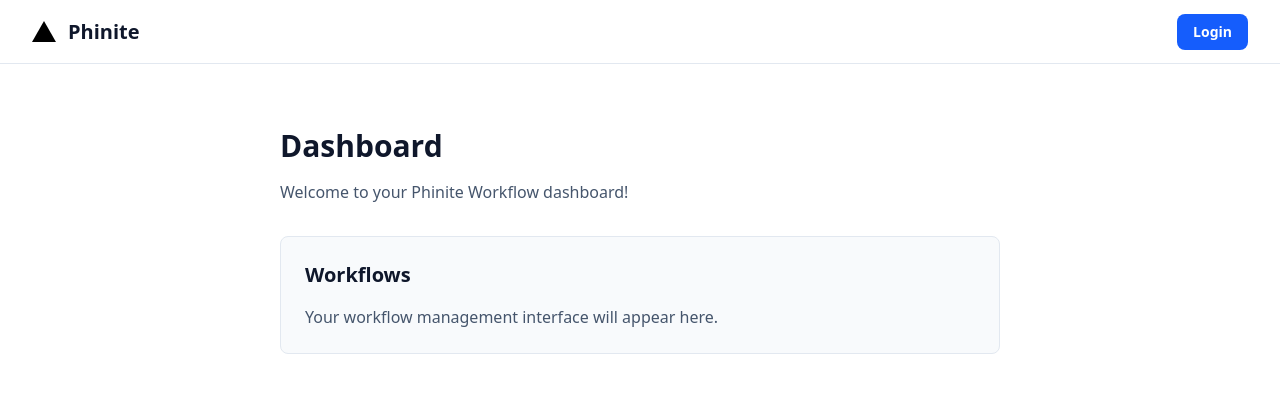
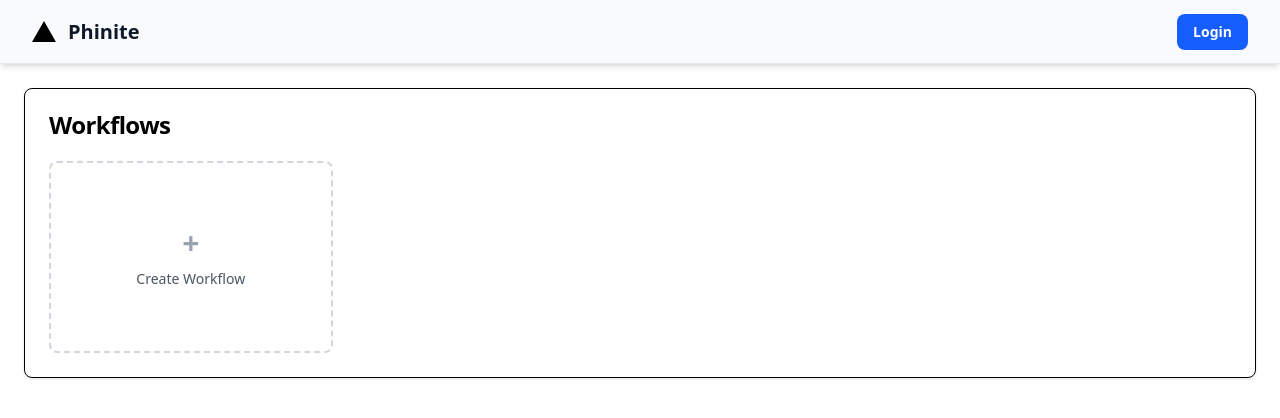
Before and after one commit to venkateshcv1809/phinite-workflow, a Next.js app: page /dashboard in a window 1280 px wide. Shown: the top 418 px of the page. Built offline with nearby package versions, Linux system fonts and the light colour scheme; no server answers.

Commit message:
feat: Show workflow in dashboard

```diff
--- a/src/app/dashboard/page.tsx
+++ b/src/app/dashboard/page.tsx
@@ -1,20 +1,37 @@
-export default function DashboardPage() {
+'use client';
+
+import { useRouter } from 'next/navigation';
+import { Card, CardContent, CardHeader, CardTitle } from '@/components/ui/card';
+
+export default function Dashboard() {
+  const router = useRouter();
+
   return (
-    <div className="mx-auto max-w-3xl px-6 py-16">
-      <h1 className="text-3xl font-bold text-slate-900 dark:text-white">
-        Dashboard
-      </h1>
-      <p className="mt-4 text-slate-600 dark:text-slate-300">
-        Welcome to your Phinite Workflow dashboard!
-      </p>
-      <div className="mt-8 p-6 bg-slate-50 dark:bg-slate-900 rounded-lg border border-slate-200 dark:border-slate-700">
-        <h2 className="text-xl font-semibold text-slate-900 dark:text-white mb-4">
-          Workflows
-        </h2>
-        <p className="text-slate-600 dark:text-slate-400">
-          Your workflow management interface will appear here.
-        </p>
-      </div>
+    <div className="container mx-auto p-6 space-y-12">
+      <Card>
+        <CardHeader>
+          <div className="flex justify-between items-center">
+            <CardTitle>Workflows</CardTitle>
+          </div>
+        </CardHeader>
+        <CardContent>
+          <div className="grid grid-cols-1 md:grid-cols-2 lg:grid-cols-3 xl:grid-cols-4 gap-4 auto-rows-fr">
+            <div
+              onClick={() => router.push('/workflow')}
+              className="flex items-center justify-center p-6 border-2 border-dashed border-gray-300 dark:border-gray-600 rounded-lg cursor-pointer hover:border-gray-400 dark:hover:border-gray-500 hover:bg-gray-50 dark:hover:bg-gray-800 transition-colors h-48"
+            >
+              <div className="text-center">
+                <div className="text-3xl font-bold text-gray-400 dark:text-gray-500 mb-2">
+                  +
+                </div>
+                <p className="text-sm text-gray-600 dark:text-gray-400">
+                  Create Workflow
+                </p>
+              </div>
+            </div>
+          </div>
+        </CardContent>
+      </Card>
     </div>
   );
 }
--- a/src/components/Header.tsx
+++ b/src/components/Header.tsx
@@ -19,7 +19,7 @@ export default function Header() {
   };
 
   return (
-    <nav className="h-16 flex items-center justify-between px-8 border-b border-slate-200 dark:border-slate-800 bg-white dark:bg-black transition-colors">
+    <nav className="h-16 flex items-center justify-between px-8 border-b border-slate-200 dark:border-slate-700 bg-slate-50 dark:bg-slate-900 transition-colors shadow-md">
       <Link href="/" className="flex items-center gap-3">
         <Image
           src="/vercel.svg"
@@ -39,7 +39,7 @@ export default function Header() {
             {isLoggedIn ? (
               <button
                 onClick={handleLogout}
-                className="text-sm text-slate-600 dark:text-slate-400"
+                className="text-sm font-bold text-blue-700 dark:text-blue-300 hover:text-blue-900 dark:hover:text-blue-100 hover:bg-blue-100 dark:hover:bg-blue-900 px-4 py-2 rounded-md transition-colors cursor-pointer border border-blue-300 dark:border-blue-600"
               >
                 Logout
               </button>
--- /dev/null
+++ b/src/components/ui/card.tsx
@@ -0,0 +1,76 @@
+import * as React from 'react';
+
+export interface CardProps extends React.HTMLAttributes<HTMLDivElement> {
+  children: React.ReactNode;
+}
+
+export interface CardHeaderProps extends React.HTMLAttributes<HTMLDivElement> {
+  children: React.ReactNode;
+}
+
+export interface CardTitleProps extends React.HTMLAttributes<HTMLHeadingElement> {
+  children: React.ReactNode;
+}
+
+export interface CardContentProps extends React.HTMLAttributes<HTMLDivElement> {
+  children: React.ReactNode;
+}
+
+const Card = React.forwardRef<HTMLDivElement, CardProps>(
+  ({ className = '', children, ...props }, ref) => {
+    return (
+      <div
+        ref={ref}
+        className={`rounded-lg border bg-card text-card-foreground shadow-sm ${className}`}
+        {...props}
+      >
+        {children}
+      </div>
+    );
+  }
+);
+
+const CardContent = React.forwardRef<HTMLDivElement, CardContentProps>(
+  ({ className = '', children, ...props }, ref) => {
+    return (
+      <div ref={ref} className={`p-6 pt-0 ${className}`} {...props}>
+        {children}
+      </div>
+    );
+  }
+);
+
+const CardHeader = React.forwardRef<HTMLDivElement, CardHeaderProps>(
+  ({ className = '', children, ...props }, ref) => {
+    return (
+      <div
+        ref={ref}
+        className={`flex flex-col space-y-1.5 p-6 ${className}`}
+        {...props}
+      >
+        {children}
+      </div>
+    );
+  }
+);
+
+const CardTitle = React.forwardRef<HTMLHeadingElement, CardTitleProps>(
+  ({ className = '', children, ...props }, ref) => {
+    return (
+      <h3
+        ref={ref}
+        className={`text-2xl font-semibold leading-none tracking-tight ${className}`}
+        {...props}
+      >
+        {children}
+      </h3>
+    );
+  }
+);
+
+Card.displayName = 'Card';
+CardContent.displayName = 'CardContent';
+CardHeader.displayName = 'CardHeader';
+CardTitle.displayName = 'CardTitle';
+
+export { Card, CardHeader, CardTitle, CardContent };
```
